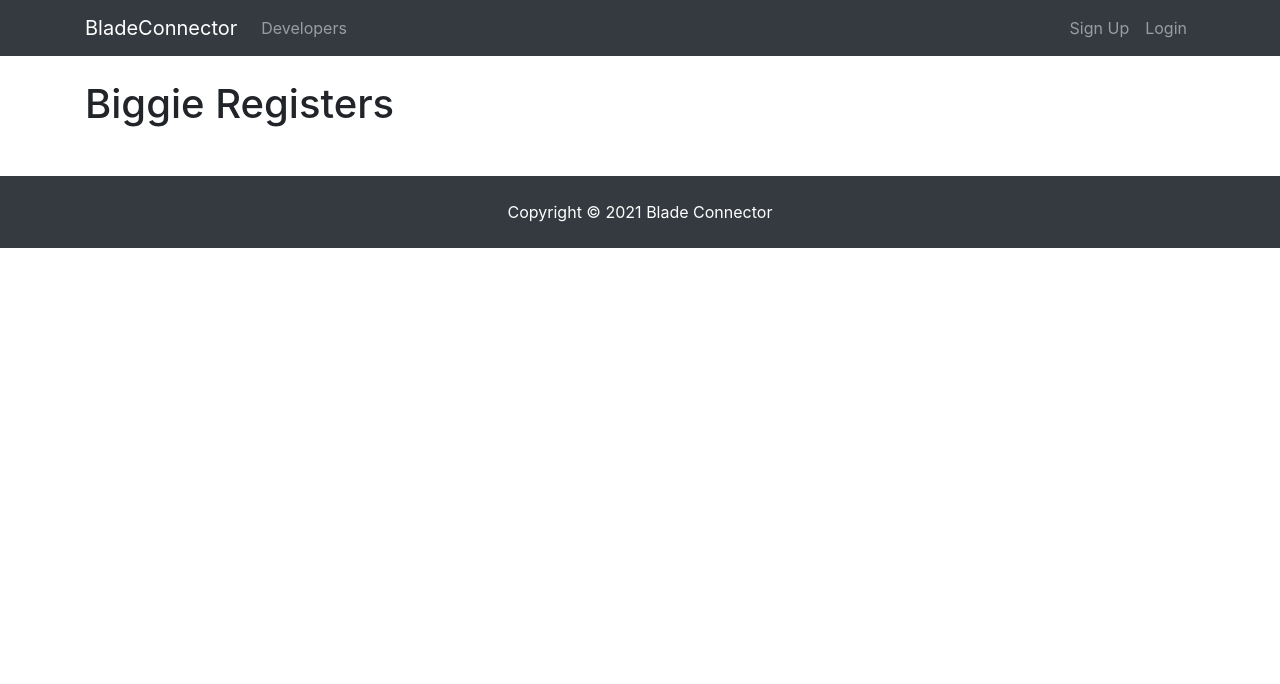
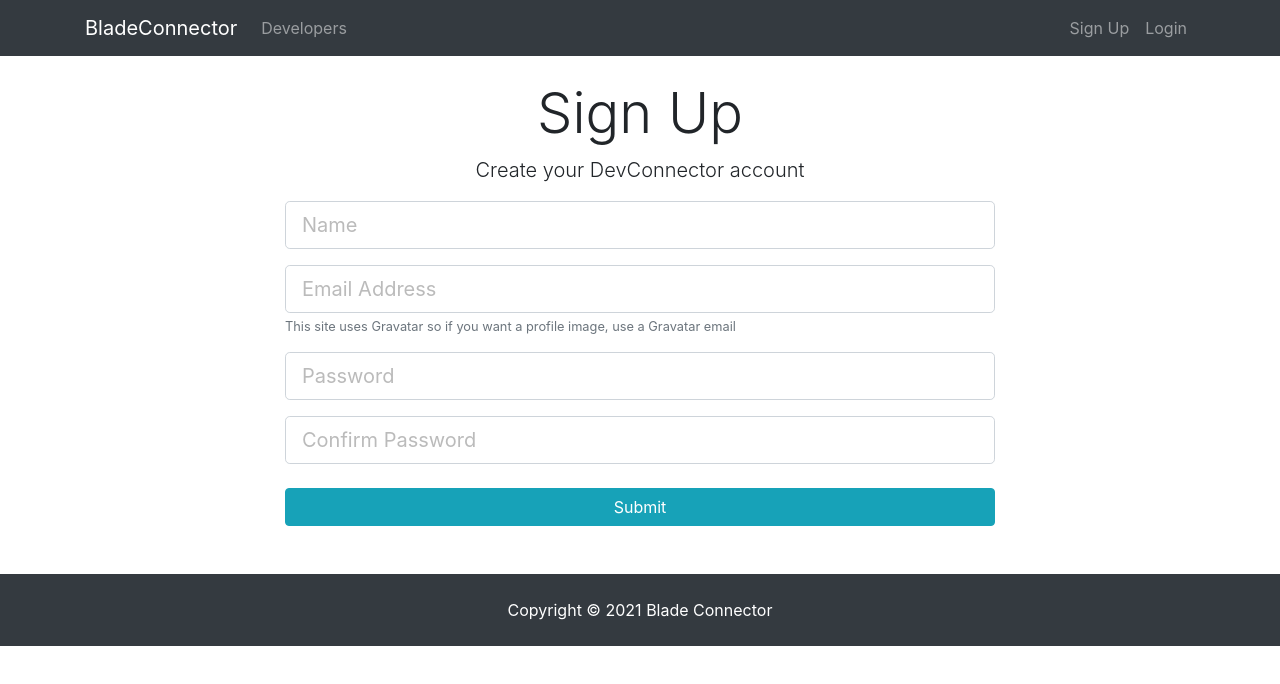
Before and after one commit to olorunyomi97/BladeConnector, a React (Create React App) app in the folder client/: page /register in a window 1280 px wide. Shown: the top 684 px of the page. Built offline with nearby package versions, Linux system fonts and the light colour scheme.

Commit message:
registration with state

```diff
--- a/client/src/components/auth/Register.js
+++ b/client/src/components/auth/Register.js
@@ -1,11 +1,91 @@
 import React, { Component } from 'react'
 
 class Register extends Component {
+    constructor() {
+        super();
+        this.state = {
+            name: '',
+            email: '',
+            password: '',
+            password2: '',
+            errors: {}
+        };
+
+        this.onChange = this.onChange.bind(this);
+        this.onSubmit = this.onSubmit.bind(this);
+    }
+    onChange(e) {
+        this.setState({[e.target.name]: e.target.value});
+    }
+    onSubmit(e) {
+        e.preventDefault();
+
+        const newUser = {
+            name:this.state.name,
+            email:this.state.email,
+            password:this.state.password,
+            password2:this.state.password2
+        }
+        console.log(newUser);
+    }
+
     render() {
         return (
-            <div>
-                <h1>Biggie Registers</h1>
-            </div>
+            <div className="register">
+                <div className="container">
+                    <div className="row">
+                        <div className="col-md-8 m-auto">
+                            <h1 className="display-4 text-center">Sign Up</h1>
+                            <p className="lead text-center">Create your DevConnector account</p>
+                            <form onSubmit={this.onSubmit}>
+                                <div className="form-group">
+                                    <input
+                                    type="text"
+                                    className="form-control form-control-lg"
+                                    placeholder="Name"
+                                    name="name"
+                                    value={ this.state.name }
+                                    onChange={ this.onChange }
+                                    />
+                                </div>
+                                <div className="form-group">
+                                    <input
+                                    type="email"
+                                    className="form-control form-control-lg"
+                                    placeholder="Email Address"
+                                    name="email"
+                                    value={ this.state.email}
+                                    onChange={ this.onChange }
+                                    />
+                                    <small className="form-text text-muted">This site uses Gravatar so if you want a profile image, use a Gravatar email</small>
+                                </div>
+                                <div className="form-group">
+                                    <input
+                                    type="password"
+                                    className="form-control form-control-lg"
+                                    placeholder="Password"
+                                    name="password"
+                                    value={ this.state.password }
+                                    onChange={ this.onChange }
+                                    />
+                                </div>
+                                <div className="form-group">
+                                    <input
+                                    type="password"
+                                    className="form-control form-control-lg"
+                                    placeholder="Confirm Password"
+                                    name="password2"
+                                    value={ this.state.password2}
+                                    onChange={ this.onChange }
+                                    />
+                                </div>
+                                <input type="submit" className="btn btn-info btn-block mt-4" />
+                            </form>
+                        </div>
+                    </div>
+                </div>
+        </div>
+
         )
     }
 }
```
